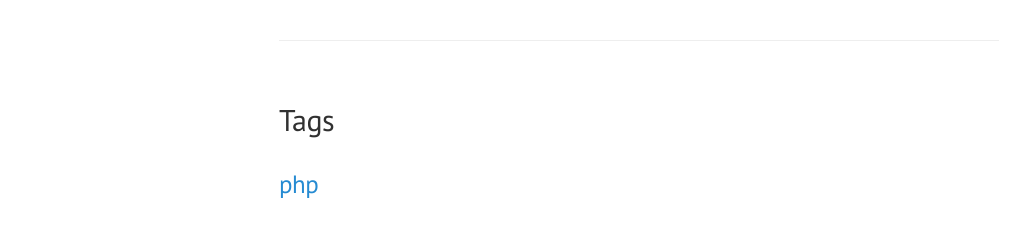
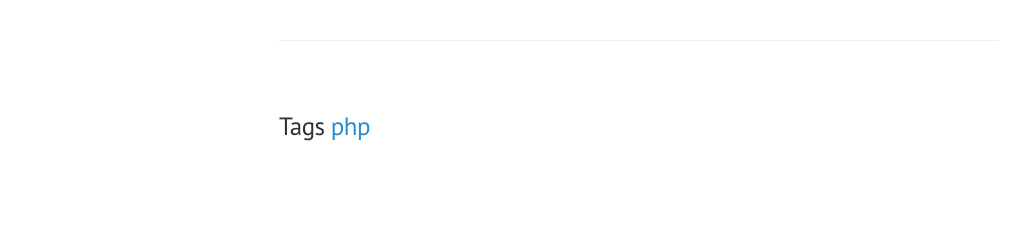
Before and after one commit to justinkelly/justinkelly.github.io, a Jekyll site: the page built from _posts/2011-09-19-get-the-largest-key-in-an-array-with-php-how.html, in a window 1280 px wide. Shown: the part 482-719 px from the top of the page, without its empty margins (1-1031 px from the left). Built offline with Jekyll 4.4.1, drawn with Linux system fonts in a browser that asks for light colours.

Commit message:
tag page

```diff
--- a/_layouts/post.html
+++ b/_layouts/post.html
@@ -10,13 +10,11 @@ layout: default
 
 <div class="related">
   {% if page.tags != null %}
-  <h2>Tags</h2><i class="fa fa-tag"></i>
-        <h3>
+        <h3>Tags
      {% for tag in page.tags %}
          <a href="/tags#{{ tag | slugify }}-ref">{{ tag }}</a>
-          </a>
-     	 {% if forloop.last == false %}, {% endif %}
-     {% endfor %}
+          </a>{% if forloop.last == false %}, {% endif %}
+      {% endfor %}
         </h3>
   </ul>
   {% endif %}
```
